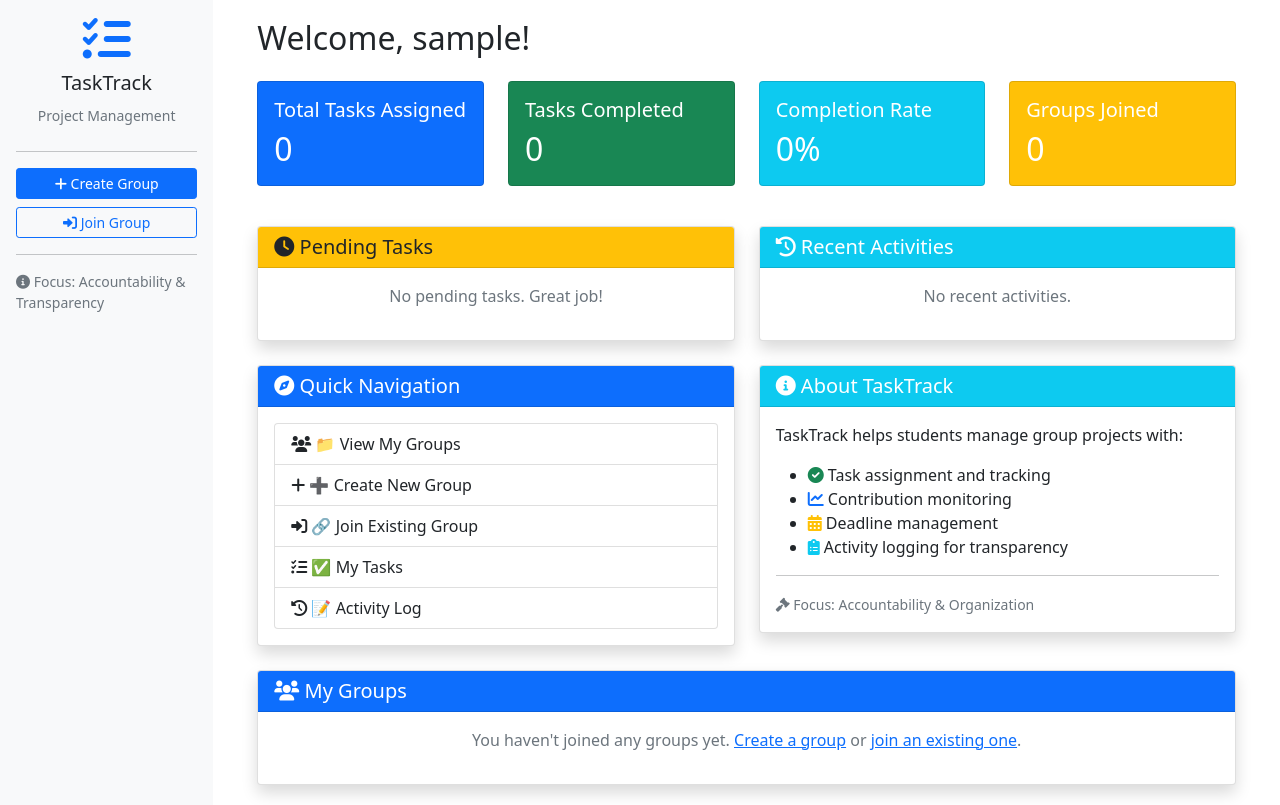
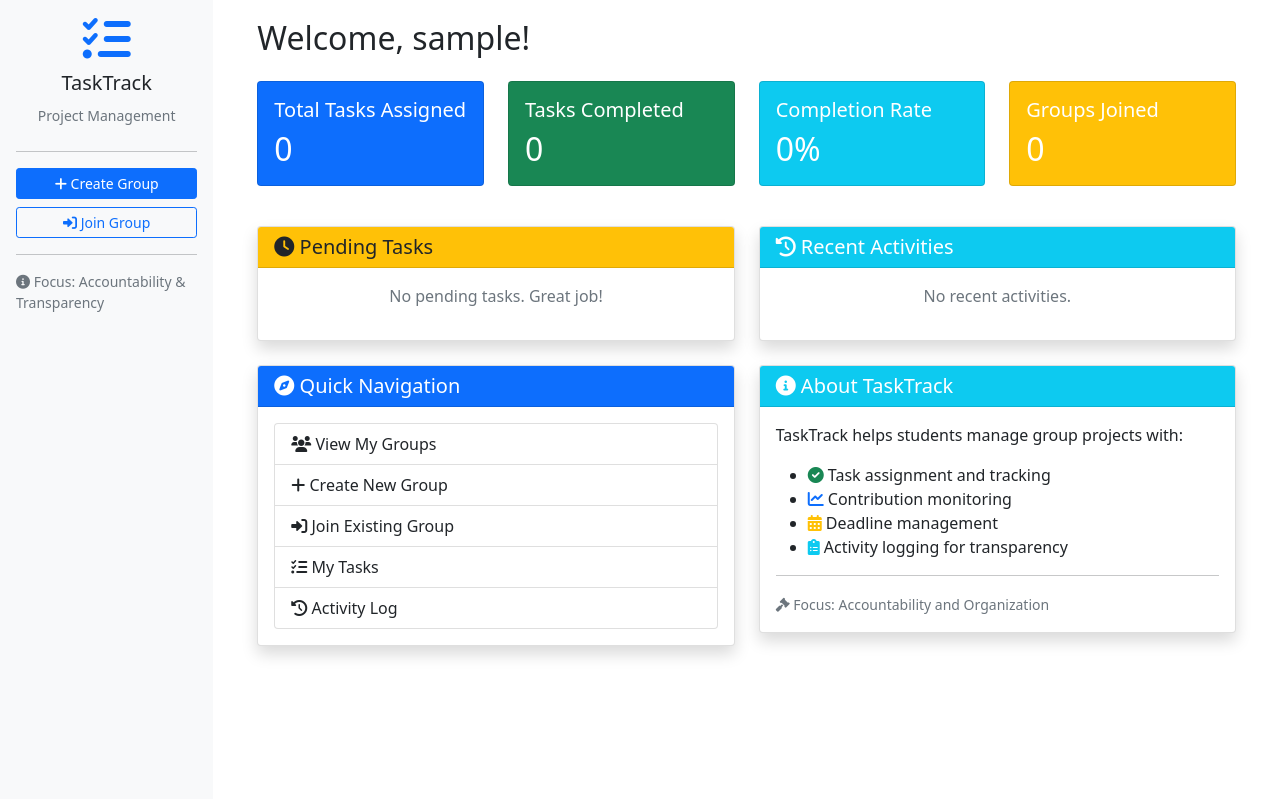
Before and after one commit to aljoshua-nox/TaskTrack_Public, a Django app: page / in a window 1280 px wide. Shown: the part 63-868 px from the top of the page. After the commit the page ends 720 px from the top, so only its background shows below. Run offline with Django 5.2, Linux system fonts and the light colour scheme; the visitor is signed in with stand-in values (Sample User, id 1); data that the repository does not hold is empty.

Commit message:
Public sync from source 3d1dc8f: dashboard bottom layout update
Source commit: 3d1dc8f45b4ef38b674ed349867061aa9444a158

```diff
--- a/templates/core/dashboard.html
+++ b/templates/core/dashboard.html
@@ -95,7 +95,7 @@
         </div>
     </div>
 
-    <!-- Quick Navigation & About Section -->
+    <!-- Bottom Section: Quick Navigation & About -->
     <div class="row mt-4">
         <div class="col-md-6">
             <div class="card shadow">
@@ -105,19 +105,19 @@
                 <div class="card-body">
                     <div class="list-group">
                         <a href="{% url 'core:group_list' %}" class="list-group-item list-group-item-action">
-                            <i class="fas fa-users"></i> 📁 View My Groups
+                            <i class="fas fa-users"></i> View My Groups
                         </a>
                         <a href="{% url 'core:group_create' %}" class="list-group-item list-group-item-action">
-                            <i class="fas fa-plus"></i> ➕ Create New Group
+                            <i class="fas fa-plus"></i> Create New Group
                         </a>
                         <a href="{% url 'core:join_group' %}" class="list-group-item list-group-item-action">
-                            <i class="fas fa-sign-in-alt"></i> 🔗 Join Existing Group
+                            <i class="fas fa-sign-in-alt"></i> Join Existing Group
                         </a>
                         <a href="{% url 'core:my_tasks' %}" class="list-group-item list-group-item-action">
-                            <i class="fas fa-tasks"></i> ✅ My Tasks
+                            <i class="fas fa-tasks"></i> My Tasks
                         </a>
                         <a href="{% url 'core:activity_log' %}" class="list-group-item list-group-item-action">
-                            <i class="fas fa-history"></i> 📝 Activity Log
+                            <i class="fas fa-history"></i> Activity Log
                         </a>
                     </div>
                 </div>
@@ -139,48 +139,8 @@
                     </ul>
                     <hr>
                     <small class="text-muted">
-                        <i class="fas fa-gavel"></i> Focus: Accountability & Organization
+                        <i class="fas fa-gavel"></i> Focus: Accountability and Organization
                     </small>
-                </div>
-            </div>
-        </div>
-    </div>
-
-    <!-- My Groups Section -->
-    <div class="row mt-4">
-        <div class="col-12">
-            <div class="card shadow">
-                <div class="card-header bg-primary text-white">
-                    <h5 class="mb-0"><i class="fas fa-users"></i> My Groups</h5>
-                </div>
-                <div class="card-body">
-                    {% if user_groups %}
-                        <div class="row">
-                            {% for group in user_groups %}
-                            <div class="col-md-4 mb-3">
-                                <div class="card h-100">
-                                    <div class="card-body">
-                                        <h5>{{ group.name }}</h5>
-                                        <p class="text-muted small">{{ group.description|truncatewords:20|default:"No description" }}</p>
-                                        {% with total=group.get_total_tasks_count completed=group.get_completed_tasks_count %}
-                                        <div class="contribution-bar mb-2">
-                                            <div class="contribution-fill" data-width="{% if total > 0 %}{% widthratio completed total 100 %}{% else %}0{% endif %}"></div>
-                                        </div>
-                                        <small>Progress: {{ completed }}/{{ total }} tasks</small>
-                                        {% endwith %}
-                                        <a href="{% url 'core:group_detail' group.id %}" class="btn btn-sm btn-primary mt-2 w-100">View Group</a>
-                                    </div>
-                                </div>
-                            </div>
-                            {% endfor %}
-                        </div>
-                    {% else %}
-                        <p class="text-muted text-center">
-                            You haven't joined any groups yet.
-                            <a href="{% url 'core:group_create' %}">Create a group</a> or
-                            <a href="{% url 'core:join_group' %}">join an existing one</a>.
-                        </p>
-                    {% endif %}
                 </div>
             </div>
         </div>
@@ -191,36 +151,21 @@
     .task-card {
         transition: transform 0.2s;
     }
+
     .task-card:hover {
         transform: translateY(-2px);
-        box-shadow: 0 4px 8px rgba(0,0,0,0.1);
+        box-shadow: 0 4px 8px rgba(0, 0, 0, 0.1);
     }
+
     .status-badge {
         padding: 5px 10px;
         border-radius: 20px;
         font-size: 0.75rem;
     }
+
     .status-PENDING { background-color: #ffc107; color: #000; }
     .status-IN_PROGRESS { background-color: #17a2b8; color: #fff; }
     .status-COMPLETED { background-color: #28a745; color: #fff; }
     .status-OVERDUE { background-color: #dc3545; color: #fff; }
-    .contribution-bar {
-        height: 8px;
-        background-color: #e9ecef;
-        border-radius: 4px;
-        overflow: hidden;
-    }
-    .contribution-fill {
-        height: 100%;
-        background-color: #28a745;
-        transition: width 0.3s;
-    }
 </style>
-
-<script>
-  document.querySelectorAll('.contribution-fill[data-width]').forEach(function(el) {
-    el.style.width = el.getAttribute('data-width') + '%';
-  });
-</script>
-
 {% endblock %}
```
